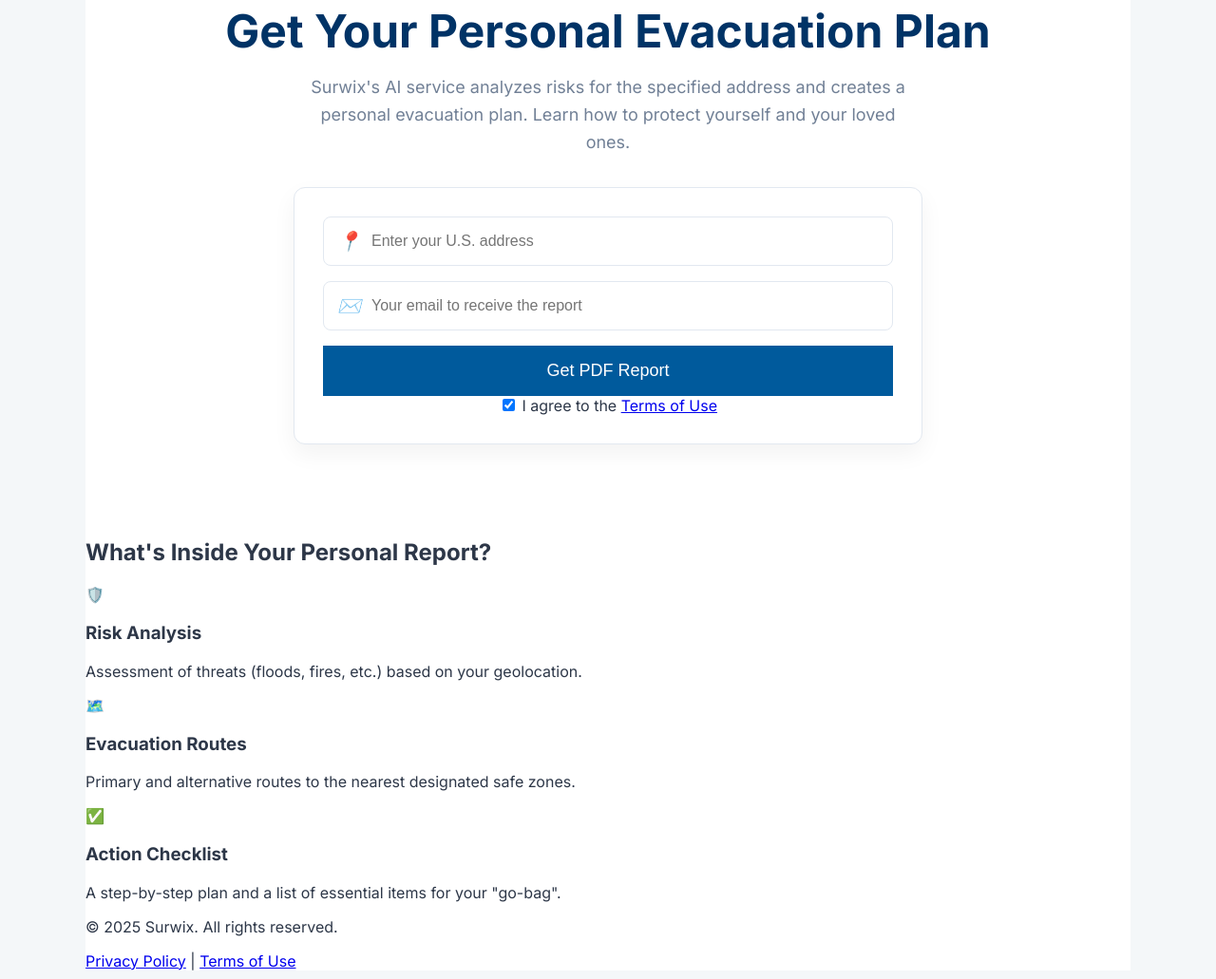
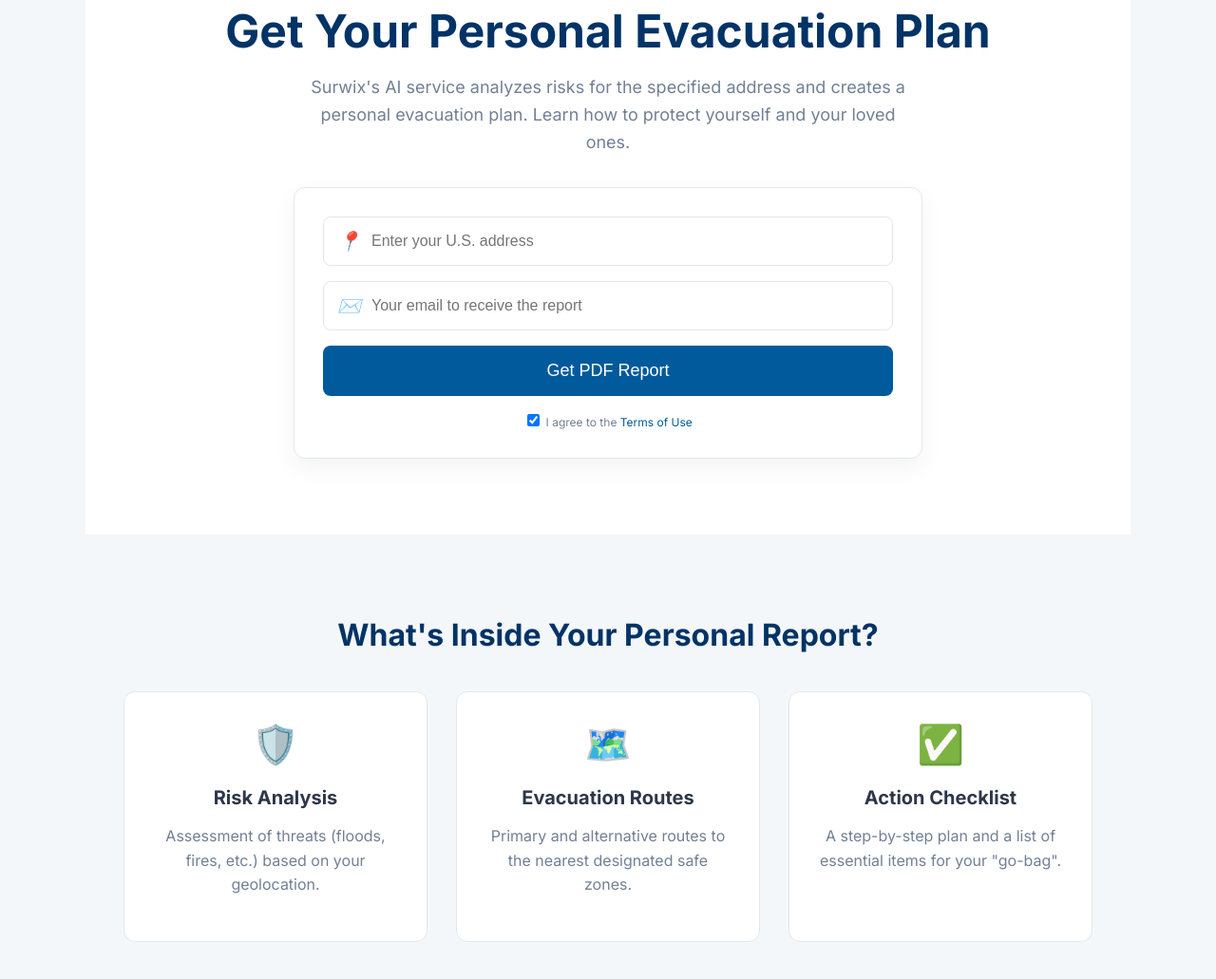
Before and after one commit to Surwix/evacuation-app-final, a website: page index.html in a window 1280 px wide. Shown: the part 109-1140 px from the top of the page at 95% size. Drawn offline with Linux system fonts and the light colour scheme; some packages are replaced by stand-ins of ours.

Commit message:
Update style.css

```diff
--- a/style.css
+++ b/style.css
@@ -91,4 +91,74 @@
   color: var(--white);
   background-color: var(--primary-blue);
   border: none;
-  border-
+  border-radius: 8px;
+  cursor: pointer;
+  transition: background-color 0.3s;
+}
+
+button[type="submit"]:hover {
+  background-color: var(--dark-blue);
+}
+
+.terms {
+  font-size: 12px;
+  color: var(--text-light);
+  margin-top: 16px;
+}
+.terms a {
+  color: var(--primary-blue);
+  text-decoration: none;
+}
+.terms a:hover {
+  text-decoration: underline;
+}
+
+.features {
+  background-color: var(--light-gray);
+  padding: 60px 40px;
+  text-align: center;
+}
+
+.features h2 {
+  font-size: 32px;
+  margin-bottom: 40px;
+  color: var(--dark-blue);
+}
+
+.features-grid {
+  display: grid;
+  grid-template-columns: repeat(auto-fit, minmax(250px, 1fr));
+  gap: 30px;
+}
+
+.feature-item {
+  background: var(--white);
+  padding: 30px;
+  border-radius: 12px;
+  border: 1px solid var(--border-color);
+}
+
+.feature-icon {
+  font-size: 40px;
+  margin-bottom: 16px;
+}
+
+.feature-item h3 {
+  font-size: 20px;
+  margin-bottom: 8px;
+}
+
+.feature-item p {
+  color: var(--text-light);
+  line-height: 1.6;
+}
+
+.footer {
+  text-align: center;
+  padding: 40px;
+  font-size: 14px;
+  color: var(--text-light);
+}
+.footer a {
+  color: var(--text-light);
+}
```
